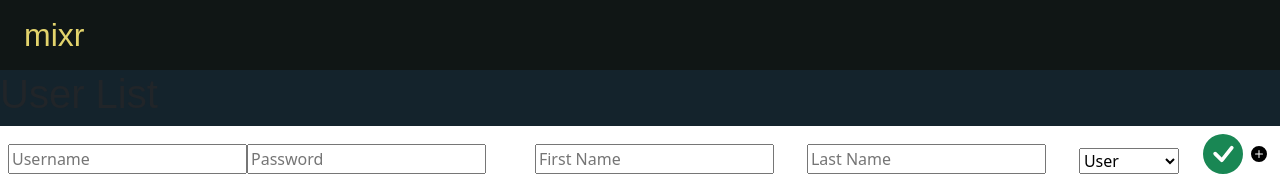
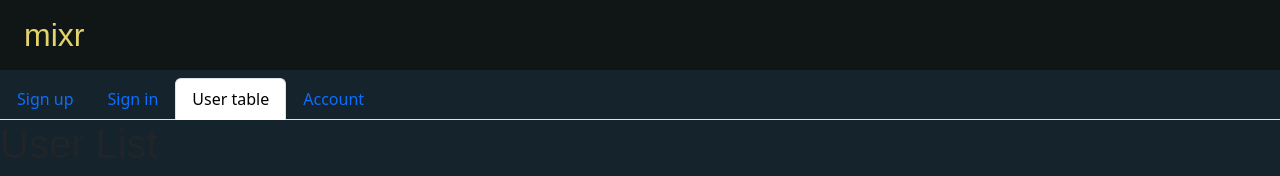
Before and after one commit to BalinVanessa/group-project-web-app, a React (Create React App) app: page /#/admin/users in a window 1280 px wide. Shown: the top 176 px of the page. Built offline with nearby package versions, Linux system fonts and the light colour scheme; no server answers; some icons are missing; a web font is replaced by a local one.

Commit message:
add navbar for a6 and signup screen

```diff
--- /dev/null
+++ b/src/Mixr/a6/A6Nav.js
@@ -0,0 +1,13 @@
+import { Link, useLocation } from "react-router-dom";
+function A6Nav() {
+    const { pathname } = useLocation();
+    return (
+        <nav className="nav nav-tabs mt-2">
+            <Link to="/signupa6" className={`nav-link ${pathname.includes("signup") && "active"}`}>Sign up</Link>
+            <Link to="/signin" className={`nav-link ${pathname.includes("signin") && "active"}`}>Sign in</Link>
+            <Link to="/admin/users" className={`nav-link ${pathname.includes("admin/users") && "active"}`}>User table</Link>
+            <Link to="/account" className={`nav-link ${pathname.includes("account") && "active"}`}>Account</Link>
+        </nav>
+    );
+}
+export default A6Nav;
--- a/src/Mixr/index.js
+++ b/src/Mixr/index.js
@@ -7,12 +7,15 @@ import Home from "./Home";
 import Signin from "../users/signin";
 import Account from "../users/account";
 import UserTable from "../users/table";
+import Signup from "../users/signup";
+import A6Nav from "./a6/A6Nav";
 
 function Mixr() {
     // Put Your Screens in Routes, will go under nav bar
     return (
         <div>
             <Navigation />
+            <A6Nav />
             <Routes>
                 <Route path="Profile/:userID" element={<Profile />} />
                 <Route path="Login" element={<Login />} />
@@ -22,6 +25,7 @@ function Mixr() {
                 <Route path="/Home/:userID" element={<Home />} />
                 <Route path="/Profile/:userID" element={<Profile />} />
                 <Route path="/signin" element={<Signin />} />
+                <Route path="/signupa6" element={<Signup />} />
                 <Route path="/account" element={<Account />} />
                 <Route path="/account/:id" element={<Account />} />
                 <Route path="/admin/users" element={<UserTable />} />
--- a/src/users/signup.js
+++ b/src/users/signup.js
@@ -10,7 +10,7 @@ function Signup() {
     const signup = async () => {
         try {
             await client.signup(credentials);
-            navigate("/project/account");
+            navigate("/account");
         } catch (err) {
             setError(err.response.data.message);
         }
```
